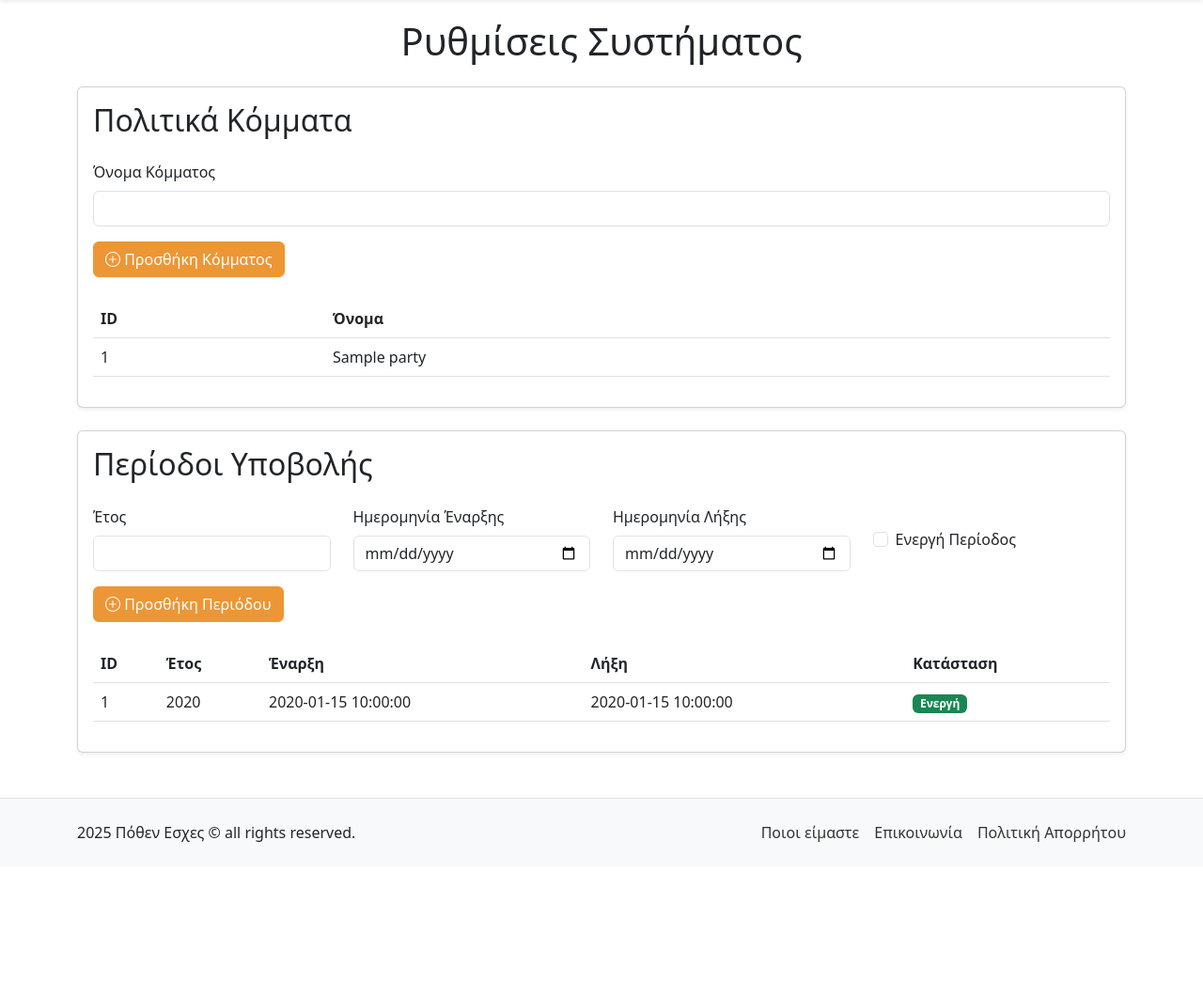
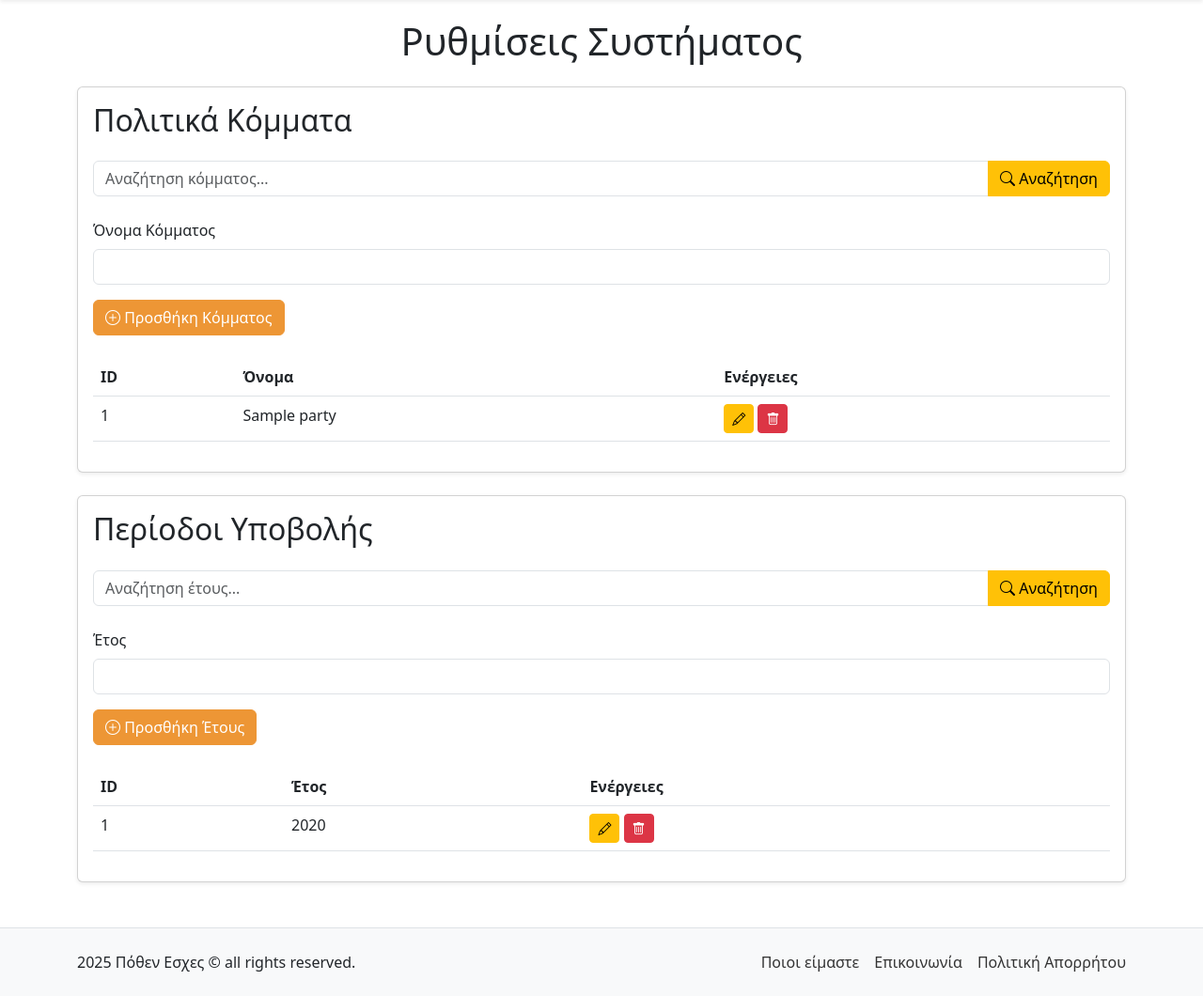
Before and after one commit to bushybushi/webengineering_uni, a PHP site: page /modules/admin_module/system_config.php in a window 1280 px wide. Shown: the part 76-1136 px from the top of the page at 94% size. Before the commit the page ends 972 px from the top, so only its background shows below. Run offline with PHP 8.4, Linux system fonts and the light colour scheme; tables that the repository leaves empty or names only in its code hold one stand-in row (values such as "Sample post"); some libraries are stand-ins or nearby versions.

Commit message:
update system_config

```diff
--- a/modules/admin_module/manage_submissions.php
+++ b/modules/admin_module/manage_submissions.php
@@ -417,6 +417,7 @@ $years = $yearStmt->fetchAll(PDO::FETCH_COLUMN);
             var table = $('#declarationsTable').DataTable({
                 order: [[1, 'desc']], // Sort by ID by default
                 pageLength: 10,
+                dom: '<"row"<"col-12"l>>rtip', // Remove search field (f) from dom
                 language: {
                     search: "",
                     lengthMenu: "Εμφάνιση _MENU_ εγγραφών ανά σελίδα",
--- a/modules/admin_module/system_config.php
+++ b/modules/admin_module/system_config.php
@@ -9,20 +9,55 @@ if ($_SERVER['REQUEST_METHOD'] === 'POST') {
         $party = $_POST['party'];
         $stmt = $conn->prepare("INSERT INTO parties (name) VALUES (?)");
         $stmt->execute([$party]);
+    } elseif (isset($_POST['edit_party'])) {
+        $party_id = $_POST['party_id'];
+        $party_name = $_POST['party_name'];
+        $stmt = $conn->prepare("UPDATE parties SET name = ? WHERE id = ?");
+        $stmt->execute([$party_name, $party_id]);
+    } elseif (isset($_POST['delete_party'])) {
+        $party_id = $_POST['party_id'];
+        $stmt = $conn->prepare("DELETE FROM parties WHERE id = ?");
+        $stmt->execute([$party_id]);
     } elseif (isset($_POST['add_period'])) {
         $year = $_POST['year'];
-        $start_date = $_POST['start_date'];
-        $end_date = $_POST['end_date'];
-        $is_active = isset($_POST['is_active']) ? 1 : 0;
-
-        $stmt = $conn->prepare("INSERT INTO submission_periods (year, start_date, end_date, is_active) VALUES (?, ?, ?, ?)");
-        $stmt->execute([$year, $start_date, $end_date, $is_active]);
+        $stmt = $conn->prepare("INSERT INTO submission_periods (year) VALUES (?)");
+        $stmt->execute([$year]);
+    } elseif (isset($_POST['edit_period'])) {
+        $period_id = $_POST['period_id'];
+        $year = $_POST['year'];
+        $stmt = $conn->prepare("UPDATE submission_periods SET year = ? WHERE id = ?");
+        $stmt->execute([$year, $period_id]);
+    } elseif (isset($_POST['delete_period'])) {
+        $period_id = $_POST['period_id'];
+        $stmt = $conn->prepare("DELETE FROM submission_periods WHERE id = ?");
+        $stmt->execute([$period_id]);
     }
 }
 
-// Fetch existing data
-$parties = $conn->query("SELECT * FROM parties ORDER BY name");
-$periods = $conn->query("SELECT * FROM submission_periods ORDER BY year DESC");
+// Get search parameters
+$party_search = isset($_GET['party_search']) ? $_GET['party_search'] : '';
+$period_search = isset($_GET['period_search']) ? $_GET['period_search'] : '';
+
+// Fetch existing data with search
+$party_query = "SELECT * FROM parties";
+if (!empty($party_search)) {
+    $party_query .= " WHERE name LIKE ?";
+    $stmt = $conn->prepare($party_query);
+    $stmt->execute(["%$party_search%"]);
+} else {
+    $stmt = $conn->query($party_query);
+}
+$parties = $stmt->fetchAll(PDO::FETCH_ASSOC);
+
+$period_query = "SELECT * FROM submission_periods";
+if (!empty($period_search)) {
+    $period_query .= " WHERE year LIKE ?";
+    $stmt = $conn->prepare($period_query);
+    $stmt->execute(["%$period_search%"]);
+} else {
+    $stmt = $conn->query($period_query);
+}
+$periods = $stmt->fetchAll(PDO::FETCH_ASSOC);
 ?>
 <!DOCTYPE html>
 <html lang="en">
@@ -187,6 +222,23 @@ $periods = $conn->query("SELECT * FROM submission_periods ORDER BY year DESC");
         <div class="card shadow-sm mb-4">
             <div class="card-body">
                 <h2 class="card-title mb-4">Πολιτικά Κόμματα</h2>
+
+                <!-- Party Search -->
+                <form method="GET" class="mb-4">
+                    <div class="input-group">
+                        <input type="text" class="form-control" name="party_search" placeholder="Αναζήτηση κόμματος..." value="<?= htmlspecialchars($party_search) ?>">
+                        <button type="submit" class="btn btn-warning">
+                            <i class="bi bi-search"></i> Αναζήτηση
+                        </button>
+                        <?php if (!empty($party_search)): ?>
+                            <a href="system_config.php" class="btn btn-secondary">
+                                <i class="bi bi-x-circle"></i> Καθαρισμός
+                            </a>
+                        <?php endif; ?>
+                    </div>
+                </form>
+
+                <!-- Add Party Form -->
                 <form method="POST" class="mb-4">
                     <div class="mb-3">
                         <label for="party" class="form-label">Όνομα Κόμματος</label>
@@ -197,21 +249,31 @@ $periods = $conn->query("SELECT * FROM submission_periods ORDER BY year DESC");
                     </button>
                 </form>
 
+                <!-- Parties Table -->
                 <div class="table-responsive">
                     <table class="table table-hover">
                         <thead>
                             <tr>
                                 <th>ID</th>
                                 <th>Όνομα</th>
+                                <th>Ενέργειες</th>
                             </tr>
                         </thead>
                         <tbody>
-                            <?php while ($party = $parties->fetch(PDO::FETCH_ASSOC)) { ?>
+                            <?php foreach ($parties as $party): ?>
                                 <tr>
                                     <td><?= $party['id'] ?></td>
-                                    <td><?= $party['name'] ?></td>
+                                    <td><?= htmlspecialchars($party['name']) ?></td>
+                                    <td>
+                                        <button type="button" class="btn btn-sm btn-warning" onclick="editParty(<?= $party['id'] ?>, '<?= htmlspecialchars($party['name']) ?>')">
+                                            <i class="bi bi-pencil"></i>
+                                        </button>
+                                        <button type="button" class="btn btn-sm btn-danger" onclick="deleteParty(<?= $party['id'] ?>, '<?= htmlspecialchars($party['name']) ?>')">
+                                            <i class="bi bi-trash"></i>
+                                        </button>
+                                    </td>
                                 </tr>
-                            <?php } ?>
+                            <?php endforeach; ?>
                         </tbody>
                     </table>
                 </div>
@@ -222,73 +284,158 @@ $periods = $conn->query("SELECT * FROM submission_periods ORDER BY year DESC");
         <div class="card shadow-sm">
             <div class="card-body">
                 <h2 class="card-title mb-4">Περίοδοι Υποβολής</h2>
+
+                <!-- Period Search -->
+                <form method="GET" class="mb-4">
+                    <div class="input-group">
+                        <input type="text" class="form-control" name="period_search" placeholder="Αναζήτηση έτους..." value="<?= htmlspecialchars($period_search) ?>">
+                        <button type="submit" class="btn btn-warning">
+                            <i class="bi bi-search"></i> Αναζήτηση
+                        </button>
+                        <?php if (!empty($period_search)): ?>
+                            <a href="system_config.php" class="btn btn-secondary">
+                                <i class="bi bi-x-circle"></i> Καθαρισμός
+                            </a>
+                        <?php endif; ?>
+                    </div>
+                </form>
+
+                <!-- Add Period Form -->
                 <form method="POST" class="mb-4">
-                    <div class="row">
-                        <div class="col-md-3">
-                            <div class="mb-3">
-                                <label for="year" class="form-label">Έτος</label>
-                                <input type="number" class="form-control" id="year" name="year" required>
-                            </div>
-                        </div>
-                        <div class="col-md-3">
-                            <div class="mb-3">
-                                <label for="start_date" class="form-label">Ημερομηνία Έναρξης</label>
-                                <input type="date" class="form-control" id="start_date" name="start_date" required>
-                            </div>
-                        </div>
-                        <div class="col-md-3">
-                            <div class="mb-3">
-                                <label for="end_date" class="form-label">Ημερομηνία Λήξης</label>
-                                <input type="date" class="form-control" id="end_date" name="end_date" required>
-                            </div>
-                        </div>
-                        <div class="col-md-3">
-                            <div class="mb-3">
-                                <div class="form-check mt-4">
-                                    <input class="form-check-input" type="checkbox" id="is_active" name="is_active">
-                                    <label class="form-check-label" for="is_active">
-                                        Ενεργή Περίοδος
-                                    </label>
-                                </div>
-                            </div>
-                        </div>
+                    <div class="mb-3">
+                        <label for="year" class="form-label">Έτος</label>
+                        <input type="number" class="form-control" id="year" name="year" required>
                     </div>
                     <button type="submit" name="add_period" class="btn btn-primary" style="background-color: #ED9635; border-color: #ED9635;">
-                        <i class="bi bi-plus-circle"></i> Προσθήκη Περιόδου
+                        <i class="bi bi-plus-circle"></i> Προσθήκη Έτους
                     </button>
                 </form>
 
+                <!-- Periods Table -->
                 <div class="table-responsive">
                     <table class="table table-hover">
                         <thead>
                             <tr>
                                 <th>ID</th>
                                 <th>Έτος</th>
-                                <th>Έναρξη</th>
-                                <th>Λήξη</th>
-                                <th>Κατάσταση</th>
+                                <th>Ενέργειες</th>
                             </tr>
                         </thead>
                         <tbody>
-                            <?php while ($period = $periods->fetch(PDO::FETCH_ASSOC)) { ?>
+                            <?php foreach ($periods as $period): ?>
                                 <tr>
                                     <td><?= $period['id'] ?></td>
                                     <td><?= $period['year'] ?></td>
-                                    <td><?= $period['start_date'] ?></td>
-                                    <td><?= $period['end_date'] ?></td>
                                     <td>
-                                        <span class="badge <?= $period['is_active'] ? 'bg-success' : 'bg-secondary' ?>">
-                                            <?= $period['is_active'] ? 'Ενεργή' : 'Ανενεργή' ?>
-                                        </span>
+                                        <button type="button" class="btn btn-sm btn-warning" onclick="editPeriod(<?= $period['id'] ?>, '<?= $period['year'] ?>')">
+                                            <i class="bi bi-pencil"></i>
+                                        </button>
+                                        <button type="button" class="btn btn-sm btn-danger" onclick="deletePeriod(<?= $period['id'] ?>, '<?= $period['year'] ?>')">
+                                            <i class="bi bi-trash"></i>
+                                        </button>
                                     </td>
                                 </tr>
-                            <?php } ?>
+                            <?php endforeach; ?>
                         </tbody>
                     </table>
                 </div>
             </div>
         </div>
     </main>
+
+    <!-- Edit Party Modal -->
+    <div class="modal fade" id="editPartyModal" tabindex="-1">
+        <div class="modal-dialog">
+            <div class="modal-content">
+                <div class="modal-header">
+                    <h5 class="modal-title">Επεξεργασία Κόμματος</h5>
+                    <button type="button" class="btn-close" data-bs-dismiss="modal"></button>
+                </div>
+                <form method="POST">
+                    <div class="modal-body">
+                        <input type="hidden" name="party_id" id="edit_party_id">
+                        <div class="mb-3">
+                            <label for="party_name" class="form-label">Όνομα Κόμματος</label>
+                            <input type="text" class="form-control" id="party_name" name="party_name" required>
+                        </div>
+                    </div>
+                    <div class="modal-footer">
+                        <button type="button" class="btn btn-secondary" data-bs-dismiss="modal">Ακύρωση</button>
+                        <button type="submit" name="edit_party" class="btn btn-warning">Αποθήκευση</button>
+                    </div>
+                </form>
+            </div>
+        </div>
+    </div>
+
+    <!-- Delete Party Modal -->
+    <div class="modal fade" id="deletePartyModal" tabindex="-1">
+        <div class="modal-dialog">
+            <div class="modal-content">
+                <div class="modal-header">
+                    <h5 class="modal-title">Διαγραφή Κόμματος</h5>
+                    <button type="button" class="btn-close" data-bs-dismiss="modal"></button>
+                </div>
+                <div class="modal-body">
+                    <p>Είστε σίγουροι ότι θέλετε να διαγράψετε το κόμμα <span id="delete_party_name"></span>;</p>
+                </div>
+                <div class="modal-footer">
+                    <form method="POST">
+                        <input type="hidden" name="party_id" id="delete_party_id">
+                        <button type="button" class="btn btn-secondary" data-bs-dismiss="modal">Ακύρωση</button>
+                        <button type="submit" name="delete_party" class="btn btn-danger">Διαγραφή</button>
+                    </form>
+                </div>
+            </div>
+        </div>
+    </div>
+
+    <!-- Edit Period Modal -->
+    <div class="modal fade" id="editPeriodModal" tabindex="-1">
+        <div class="modal-dialog">
+            <div class="modal-content">
+                <div class="modal-header">
+                    <h5 class="modal-title">Επεξεργασία Έτους</h5>
+                    <button type="button" class="btn-close" data-bs-dismiss="modal"></button>
+                </div>
+                <form method="POST">
+                    <div class="modal-body">
+                        <input type="hidden" name="period_id" id="edit_period_id">
+                        <div class="mb-3">
+                            <label for="edit_year" class="form-label">Έτος</label>
+                            <input type="number" class="form-control" id="edit_year" name="year" required>
+                        </div>
+                    </div>
+                    <div class="modal-footer">
+                        <button type="button" class="btn btn-secondary" data-bs-dismiss="modal">Ακύρωση</button>
+                        <button type="submit" name="edit_period" class="btn btn-warning">Αποθήκευση</button>
+                    </div>
+                </form>
+            </div>
+        </div>
+    </div>
+
+    <!-- Delete Period Modal -->
+    <div class="modal fade" id="deletePeriodModal" tabindex="-1">
+        <div class="modal-dialog">
+            <div class="modal-content">
+                <div class="modal-header">
+                    <h5 class="modal-title">Διαγραφή Έτους</h5>
+                    <button type="button" class="btn-close" data-bs-dismiss="modal"></button>
+                </div>
+                <div class="modal-body">
+                    <p>Είστε σίγουροι ότι θέλετε να διαγράψετε το έτος <span id="delete_period_year"></span>;</p>
+                </div>
+                <div class="modal-footer">
+                    <form method="POST">
+                        <input type="hidden" name="period_id" id="delete_period_id">
+                        <button type="button" class="btn btn-secondary" data-bs-dismiss="modal">Ακύρωση</button>
+                        <button type="submit" name="delete_period" class="btn btn-danger">Διαγραφή</button>
+                    </form>
+                </div>
+            </div>
+        </div>
+    </div>
 
     <!-- Footer -->
     <footer class="bg-light py-4 mt-5">
@@ -310,5 +457,33 @@ $periods = $conn->query("SELECT * FROM submission_periods ORDER BY year DESC");
 
     <!-- Bootstrap JS -->
     <script src="https://cdn.jsdelivr.net/npm/bootstrap@5.3.0/dist/js/bootstrap.bundle.min.js"></script>
+
+    <script>
+        // Party functions
+        function editParty(id, name) {
+            document.getElementById('edit_party_id').value = id;
+            document.getElementById('party_name').value = name;
+            new bootstrap.Modal(document.getElementById('editPartyModal')).show();
+        }
+
+        function deleteParty(id, name) {
+            document.getElementById('delete_party_id').value = id;
+            document.getElementById('delete_party_name').textContent = name;
+            new bootstrap.Modal(document.getElementById('deletePartyModal')).show();
+        }
+
+        // Period functions
+        function editPeriod(id, year) {
+            document.getElementById('edit_period_id').value = id;
+            document.getElementById('edit_year').value = year;
+            new bootstrap.Modal(document.getElementById('editPeriodModal')).show();
+        }
+
+        function deletePeriod(id, year) {
+            document.getElementById('delete_period_id').value = id;
+            document.getElementById('delete_period_year').textContent = year;
+            new bootstrap.Modal(document.getElementById('deletePeriodModal')).show();
+        }
+    </script>
 </body>
 </html>
```
